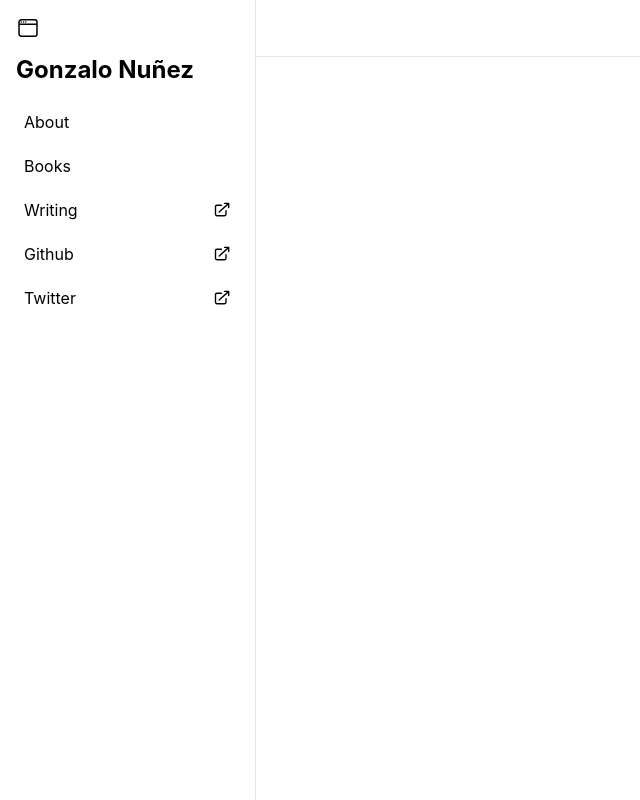
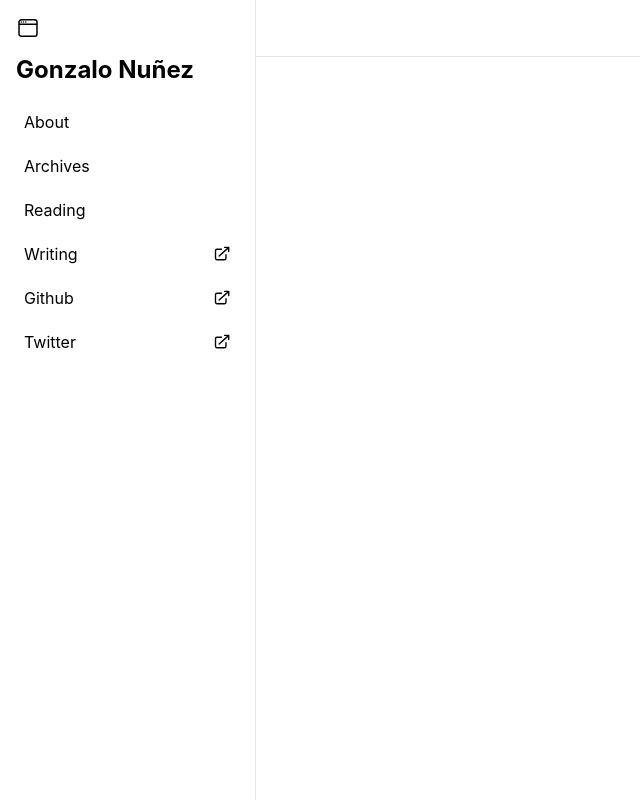
Before and after one commit to gonzalonunez/gonzalonunez.me, a Next.js app: page / in a window 1280 px wide. Shown: the whole page, without its empty margins (0-640 px from the left). Built offline with nearby package versions, Linux system fonts and the light colour scheme.

Commit message:
Add Archives item

```diff
--- a/components/Sidebar.js
+++ b/components/Sidebar.js
@@ -21,7 +21,8 @@ function Sidebar(props) {
         <h1 className='font-sans font-bold text-2xl pb-md'>Gonzalo Nuñez</h1>
         <ul className='list-none space-y-[4px]'>
           <SidebarItem title='About' />
-          <SidebarItem title='Books' />
+          <SidebarItem title='Archives' />
+          <SidebarItem title='Reading' />
           <SidebarItem title='Writing' icon='arrow-top-right' />
           <SidebarItem title='Github' icon='arrow-top-right' />
           <SidebarItem title='Twitter' icon='arrow-top-right' />
```
